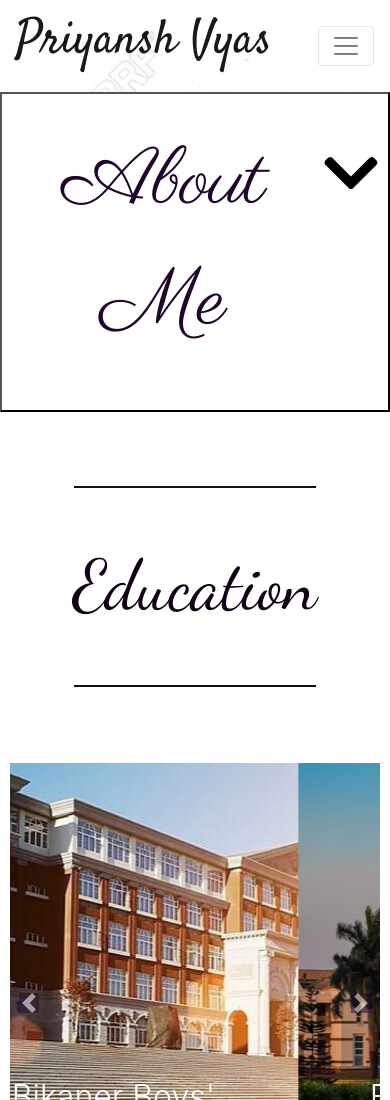
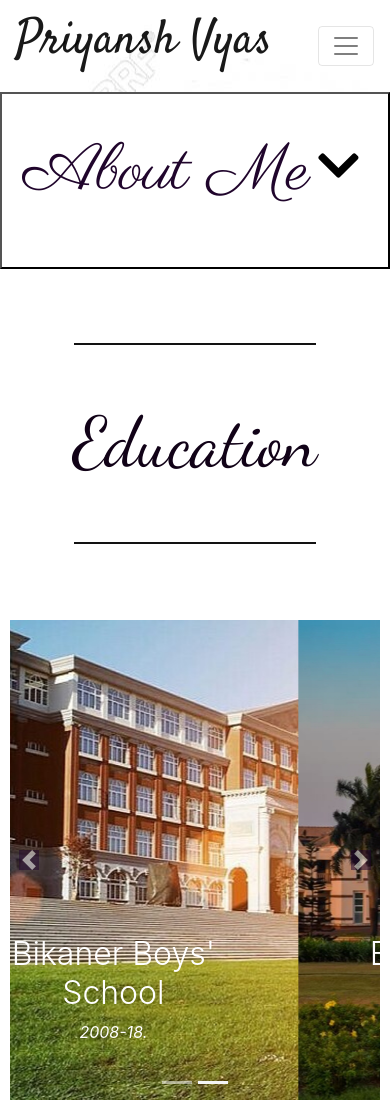
Before and after one commit to priyansh71/priyansh71.github.io, a plain HTML site: page index.html in a window 390 px wide. Shown: the top 1100 px of the page. Drawn offline with nearby package versions, Linux system fonts and the light colour scheme; a web font is replaced by a local one.

Commit message:
Optimized for mobile view

```diff
--- a/index.html
+++ b/index.html
@@ -68,7 +68,7 @@
 <div style="padding: 50px 0px 50px 0 px;"  id="Profile" >
     <button type="button" class="data" data-toggle="collapse" data-target="#info" >
                 <blockquote class="blockquote" >
-                    <div style="font-family: 'Parisienne'; font-size: 80px;" class="middle">
+                    <div style="font-family: 'Parisienne'; font-size: 65px;" class="middle">
                         About Me
                         <span <i class="fas fa-chevron-down icon"  style="padding-top: 18px;"></i></span>
                     </div>
```
